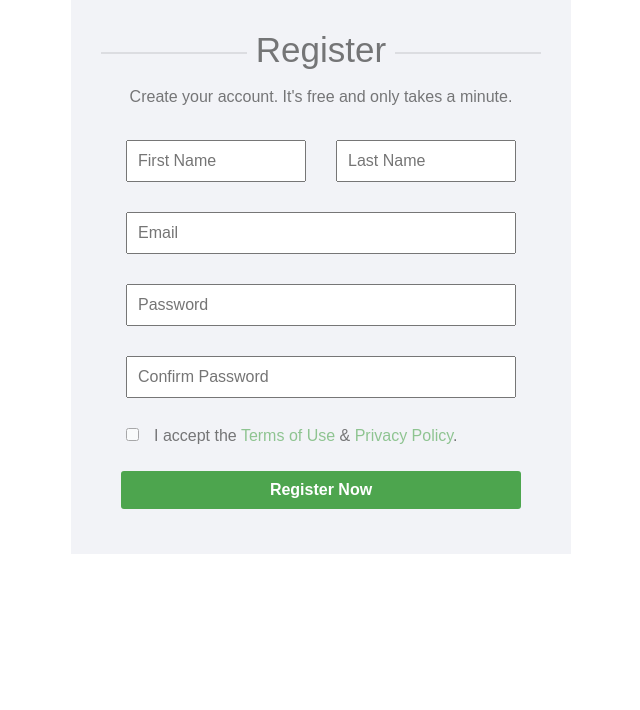
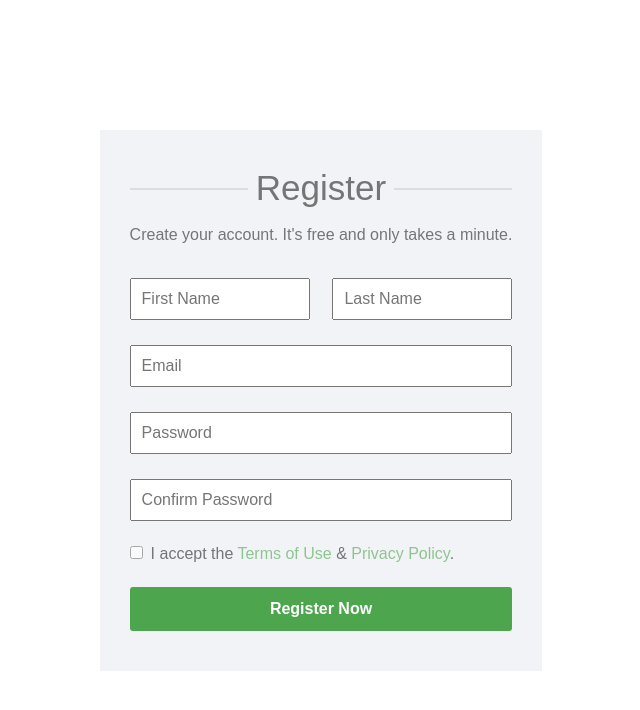
Before and after one commit to TatyanaDev/Registration_form, a plain HTML site: page index.html in a window 1280 px wide. Shown: the whole page, without its empty margins (319-959 px from the left). Drawn offline with Linux system fonts and the light colour scheme.

Commit message:
refactor

```diff
--- a/css/style.css
+++ b/assets/css/style.css
@@ -1,77 +1,94 @@
 * {
   box-sizing: border-box;
 }
+
 body {
   font-family: sans-serif;
+  justify-content: center;
+  align-items: center;
+  min-height: 100vh;
+  display: flex;
 }
-main {
-  padding: 30px;
-  max-width: 500px;
-  min-width: 400px;
-  width: 100%;
-  margin: 0 auto;
+
+.main_content {
   background-color: #f2f3f7;
+  padding: 40px 30px;
+  max-width: 445px;
 }
+
 .heading {
+  padding-bottom: 2px;
+  margin-bottom: 20px;
   text-align: center;
+  position: relative;
+  overflow: hidden;
   font-size: 35px;
   opacity: 0.6;
-  position: relative;
-  overflow: hidden;
-  padding: 2px;
 }
-.content_heading {
-  display: inline-block;
-}
+
 .content_heading:before,
 .content_heading:after {
+  border-top: 2px solid #cfd0d4;
+  position: absolute;
+  margin-top: 18px;
   content: "";
-  position: absolute;
   width: 100%;
-  border-top: 2px solid #cfd0d4;
-  margin-top: 20px;
 }
+
 .content_heading:before {
   margin-left: -102%;
 }
+
 .content_heading:after {
   margin-left: 2%;
 }
+
 .content {
-  text-align: center;
+  margin-bottom: 35px;
   opacity: 0.6;
-  padding: 20px;
 }
-.registration {
+
+.registration_form {
+  flex-direction: column;
   display: flex;
-  flex-direction: column;
-  max-width: 420px;
-  margin: 0 auto;
 }
-.name {
+
+.wrapper_name {
+  justify-content: space-between;
   display: flex;
-  justify-content: space-between;
 }
-input {
+
+.label {
+  margin-bottom: 25px;
+}
+
+.input {
   padding: 10px;
-  margin: 15px;
-}
-.initialization {
   width: 100%;
 }
-.opacity {
+
+.name {
+  max-width: 180px;
+}
+
+.wrapper_accept {
   opacity: 0.6;
 }
+
+.input_accept {
+  margin-right: 8px;
+}
+
 .link {
   text-decoration: none;
   color: #4da54e;
 }
-.btn {
-  padding: 10px;
-  margin: 15px 10px;
+
+.button {
+  background-color: #4da54e;
+  border-radius: 3px;
   font-weight: bold;
-  background-color: #4da54e;
   color: white;
+  padding: 13px;
   border: 0;
-  border-radius: 3px;
 }
--- a/index.html
+++ b/index.html
@@ -3,55 +3,53 @@
   <head>
     <meta charset="UTF-8" />
     <meta name="viewport" content="width=device-width, initial-scale=1.0" />
-    <link rel="stylesheet" href="./css/reset.css" />
-    <link rel="stylesheet" href="./css/style.css" />
-    <title>WebForm</title>
+    <link rel="stylesheet" href="./assets/css/reset.css" />
+    <link rel="stylesheet" href="./assets/css/style.css" />
+    <title>Registration form</title>
   </head>
   <body>
-    <main>
+    <main class="main_content">
       <header>
         <h1 class="heading"><span class="content_heading">Register</span></h1>
         <p class="content">
           Create your account. It's free and only takes a minute.
         </p>
       </header>
-      <form class="registration" action="#" method="GET">
-        <div class="name">
+      <form class="registration_form" action="#" method="GET">
+        <label class="label wrapper_name">
           <input
             autofocus
-            class="initialization"
+            class="input name"
             type="text"
-            name="First Name"
             placeholder="First Name"
             required
           />
           <input
-            class="initialization"
+            class="input name"
             type="text"
-            name="Last Name"
             placeholder="Last Name"
             required
           />
-        </div>
-        <input type="email" name="email" placeholder="Email" required />
-        <input
-          type="password"
-          name="password"
-          placeholder="Password"
-          required
-        />
-        <input
-          type="password"
-          name="confirm password"
-          placeholder="Confirm Password"
-          required
-        />
-        <label class="opacity">
-          <input type="checkbox" />I accept the
+        </label>
+        <label class="label"
+          ><input class="input" type="email" placeholder="Email" required
+        /></label>
+        <label class="label"
+          ><input class="input" type="password" placeholder="Password" required
+        /></label>
+        <label class="label"
+          ><input
+            class="input"
+            type="password"
+            placeholder="Confirm Password"
+            required
+        /></label>
+        <label class="label wrapper_accept">
+          <input class="input_accept" type="checkbox" />I accept the
           <a href="#" class="link">Terms of Use</a> &
           <a href="#" class="link">Privacy Policy</a>.
         </label>
-        <button class="btn" type="submit">Register Now</button>
+        <button class="button" type="submit">Register Now</button>
       </form>
     </main>
   </body>
```
Also changed, not shown: assets/css/reset.css (renamed from css/reset.css).
